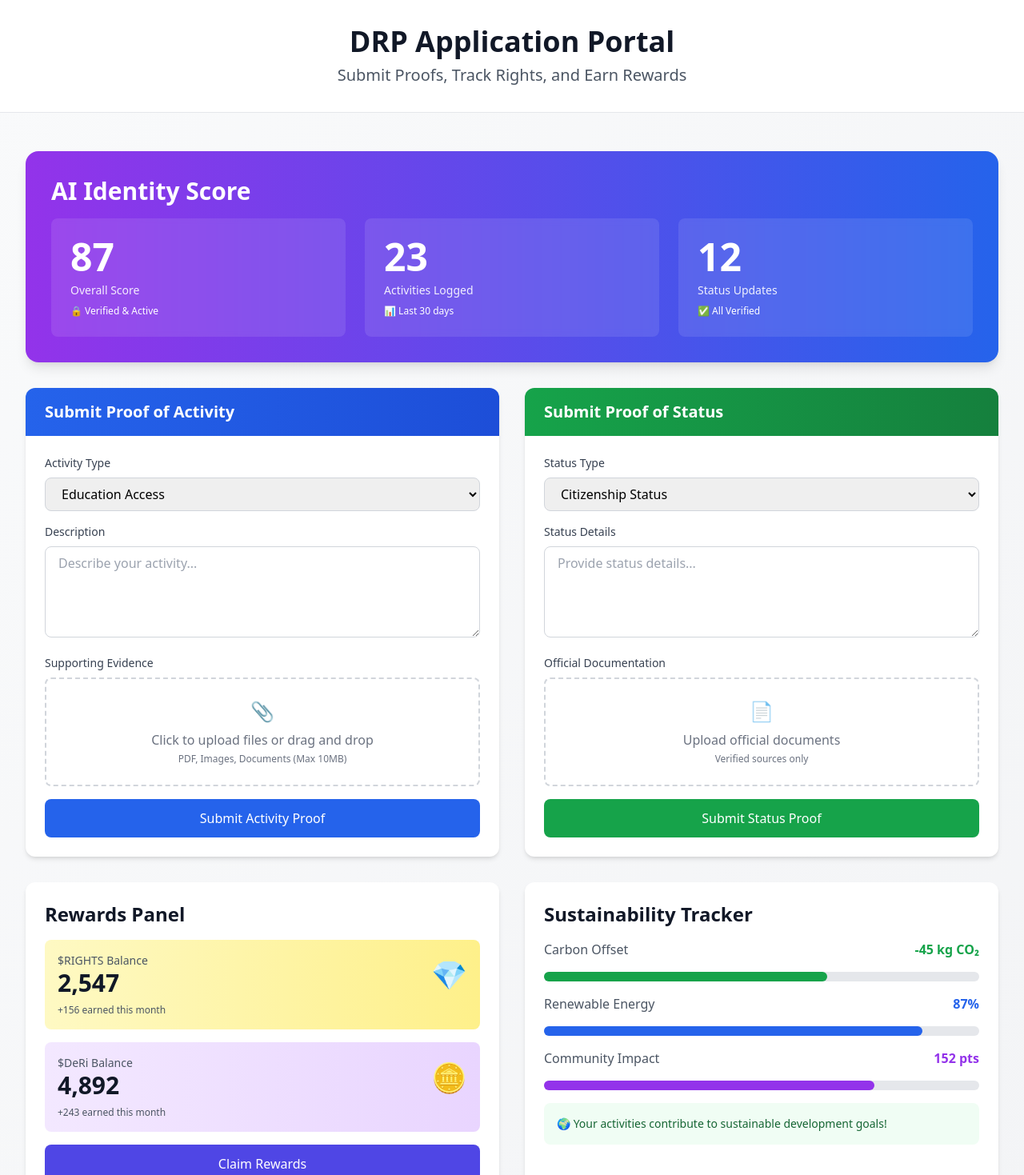
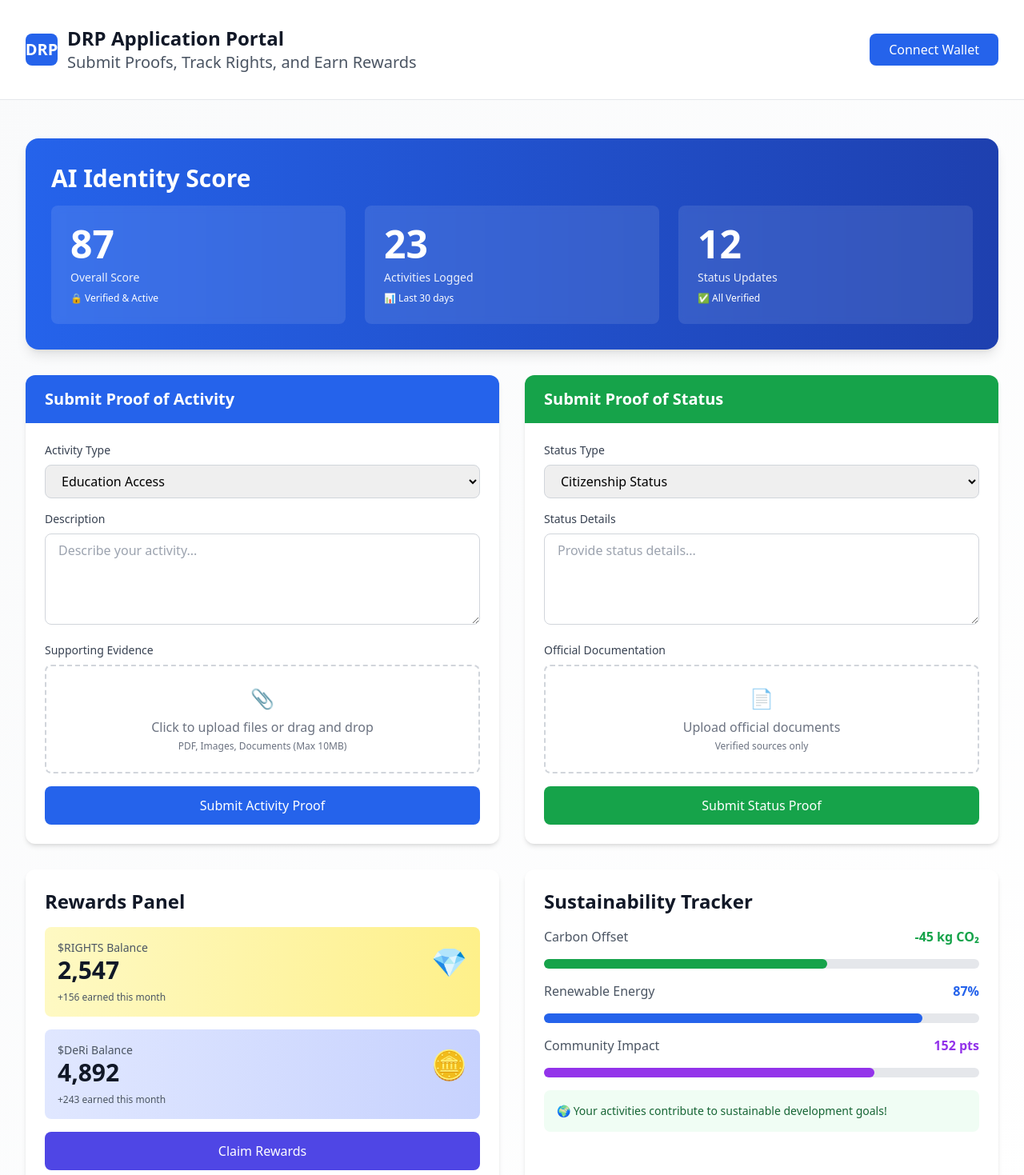
Before and after one commit to NeonTechno/Dr-Website, a Next.js app: page /app-portal in a window 1280 px wide. Shown: the top 1469 px of the page at 80% size. Built offline with nearby package versions, Linux system fonts and the light colour scheme.

Commit message:
feat: update app-portal with professional design, replace purple with blue

```diff
--- a/app/app-portal/page.tsx
+++ b/app/app-portal/page.tsx
@@ -1,23 +1,27 @@
 export default function AppPortalPage() {
   return (
-    <div className="min-h-screen bg-gradient-to-br from-gray-50 to-gray-100">
-      {/* Header */}
+    <div className="min-h-screen bg-gradient-to-br from-gray-50 to-white">
       <div className="bg-white border-b border-gray-200">
         <div className="max-w-7xl mx-auto px-4 py-8 sm:px-6 lg:px-8">
-          <div className="text-center">
-            <h1 className="text-4xl font-bold text-gray-900 mb-2">
-              DRP Application Portal
-            </h1>
-            <p className="text-xl text-gray-600">
-              Submit Proofs, Track Rights, and Earn Rewards
-            </p>
+          <div className="flex items-center justify-between">
+            <div className="flex items-center gap-3">
+              <div className="w-10 h-10 bg-blue-600 rounded-lg flex items-center justify-center">
+                <span className="text-white font-bold text-xl">DRP</span>
+              </div>
+              <div>
+                <h1 className="text-2xl font-bold text-gray-900">DRP Application Portal</h1>
+                <p className="text-xl text-gray-600">Submit Proofs, Track Rights, and Earn Rewards</p>
+              </div>
+            </div>
+            <button className="bg-blue-600 text-white px-6 py-2 rounded-lg font-medium hover:bg-blue-700 transition-colors">
+              Connect Wallet
+            </button>
           </div>
         </div>
       </div>
 
       <div className="max-w-7xl mx-auto px-4 py-12 sm:px-6 lg:px-8">
-        {/* AI Identity Score Panel */}
-        <div className="bg-gradient-to-r from-purple-600 to-blue-600 rounded-2xl shadow-lg p-8 mb-8 text-white">
+        <div className="bg-gradient-to-r from-blue-600 to-blue-800 rounded-2xl shadow-lg p-8 mb-8 text-white">
           <h2 className="text-3xl font-bold mb-4">AI Identity Score</h2>
           <div className="grid grid-cols-1 md:grid-cols-3 gap-6">
             <div className="bg-white/10 rounded-lg p-6 backdrop-blur-sm">
@@ -39,9 +43,8 @@ export default function AppPortalPage() {
         </div>
 
         <div className="grid grid-cols-1 lg:grid-cols-2 gap-8 mb-8">
-          {/* Submit Proof of Activities */}
           <div className="bg-white rounded-xl shadow-md overflow-hidden">
-            <div className="bg-gradient-to-r from-blue-600 to-blue-700 px-6 py-4">
+            <div className="bg-blue-600 px-6 py-4">
               <h3 className="text-xl font-bold text-white">Submit Proof of Activity</h3>
             </div>
             <div className="p-6">
@@ -90,9 +93,8 @@ export default function AppPortalPage() {
             </div>
           </div>
 
-          {/* Submit Proof of Status */}
           <div className="bg-white rounded-xl shadow-md overflow-hidden">
-            <div className="bg-gradient-to-r from-green-600 to-green-700 px-6 py-4">
+            <div className="bg-green-600 px-6 py-4">
               <h3 className="text-xl font-bold text-white">Submit Proof of Status</h3>
             </div>
             <div className="p-6">
@@ -142,7 +144,6 @@ export default function AppPortalPage() {
           </div>
         </div>
 
-        {/* Rewards Panel */}
         <div className="grid grid-cols-1 lg:grid-cols-2 gap-8 mb-8">
           <div className="bg-white rounded-xl shadow-md p-6">
             <h3 className="text-2xl font-bold text-gray-900 mb-4">Rewards Panel</h3>
@@ -159,7 +160,7 @@ export default function AppPortalPage() {
                   +156 earned this month
                 </div>
               </div>
-              <div className="bg-gradient-to-r from-purple-100 to-purple-200 rounded-lg p-4">
+              <div className="bg-gradient-to-r from-indigo-100 to-indigo-200 rounded-lg p-4">
                 <div className="flex items-center justify-between">
                   <div>
                     <div className="text-sm text-gray-600">$DeRi Balance</div>
@@ -177,7 +178,6 @@ export default function AppPortalPage() {
             </button>
           </div>
 
-          {/* Sustainability Tracker */}
           <div className="bg-white rounded-xl shadow-md p-6">
             <h3 className="text-2xl font-bold text-gray-900 mb-4">Sustainability Tracker</h3>
             <div className="space-y-4">
@@ -211,9 +211,8 @@ export default function AppPortalPage() {
           </div>
         </div>
 
-        {/* Footer */}
         <footer className="mt-12 text-center text-gray-600 text-sm">
-          <p>© 2025 Decentralized Rights Protocol. Empowering human rights through blockchain technology.</p>
+          <p>© 2026 Decentralized Rights Protocol. Empowering human rights through blockchain technology.</p>
         </footer>
       </div>
     </div>
```
